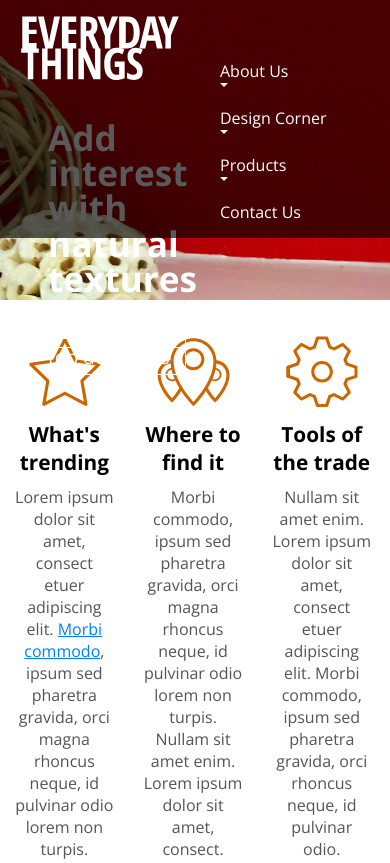
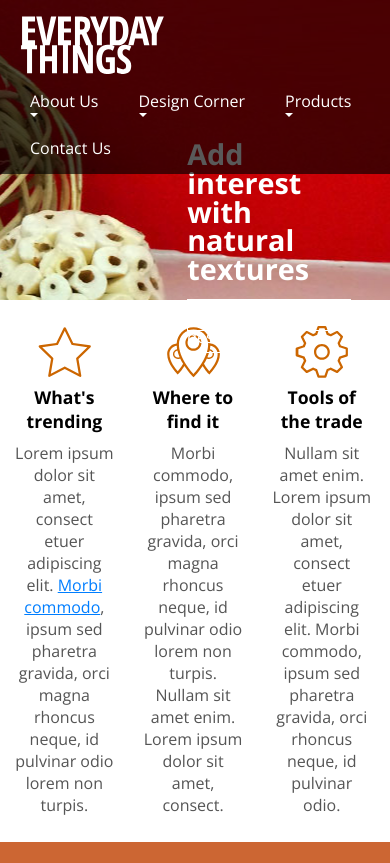
Before and after one commit to nerdguy-lab/creating-responsive-web-design, a plain HTML site: page index.html in a window 390 px wide. Shown: the top 863 px of the page. Drawn offline with nearby package versions, Linux system fonts and the light colour scheme.

Commit message:
Making adjustments for medium screens.

```diff
--- a/css/screen.css
+++ b/css/screen.css
@@ -437,3 +437,57 @@ footer a:hover {
         font-size: .85em;
     }
 }
+
+@media screen and (max-width: 760px) {
+    h1 {
+        font-size: 1.8em;
+    }
+
+    h2 {
+        font-size: 1.4em;
+    }
+
+    h3 {
+        font-size: 1.1em;
+    }
+
+    a.btn {
+        font-size: 1em;
+    }
+
+    /* Header */
+    header a.logo {
+        width: 145px;
+        height: 60px;
+    }
+
+    header div.hero {
+        top: 140px;
+        left: 48%;
+    }
+
+    /* Section - Main */
+    section.main {
+        margin-top: 10px;
+        margin-bottom: 10px;
+    }
+
+    section.main aside div.content {
+        background-size: 55px 55px;
+        padding-top: 60px;
+    }
+
+    /* Section - How To */
+    section.how-to aside div.content img {
+        width: 85%;
+    }
+
+    /* Navigation */
+    nav {
+        padding-top: 80px;
+    }
+
+    nav>ul {
+        padding-left: 10px;
+    }
+}
```
